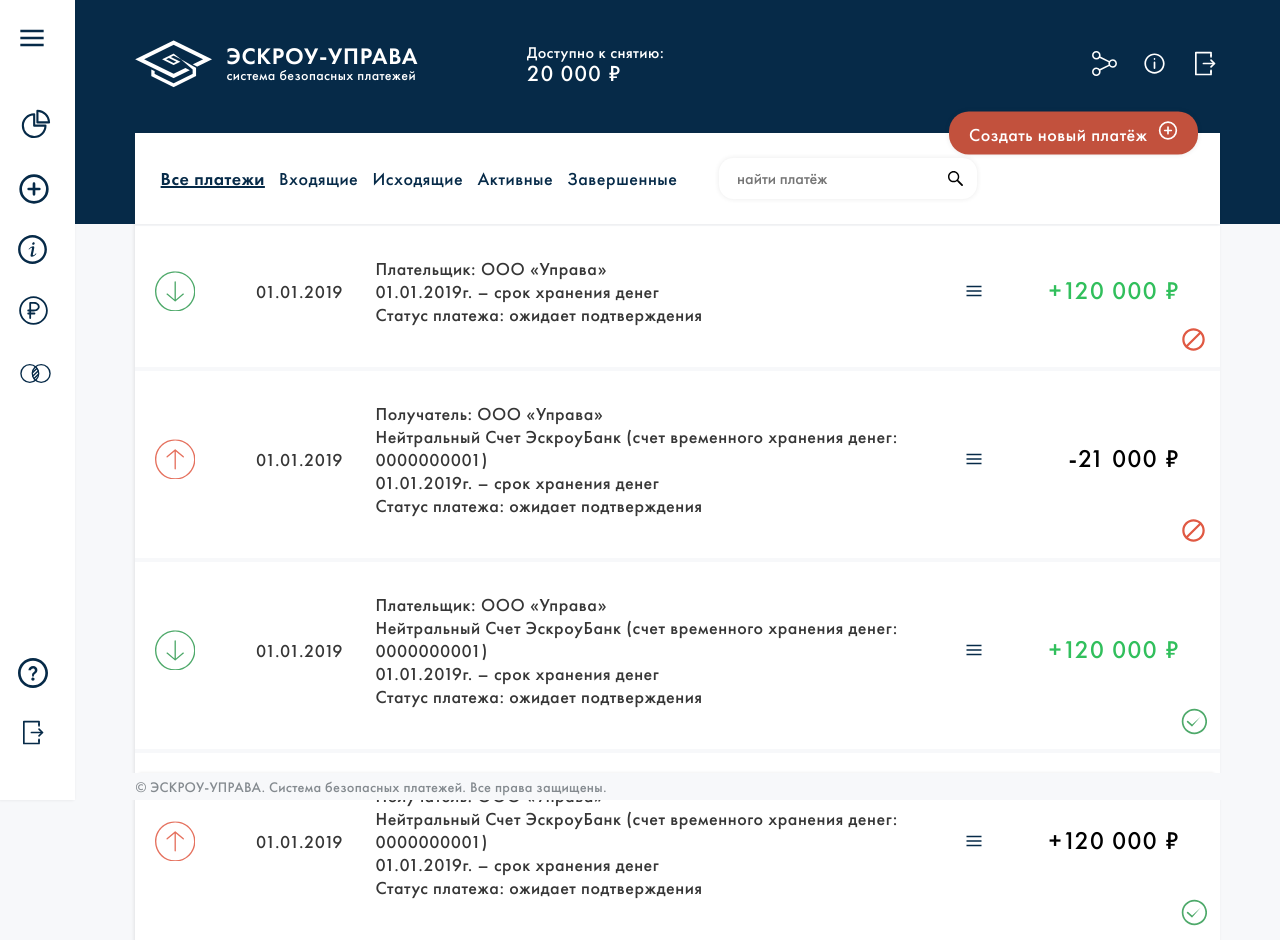
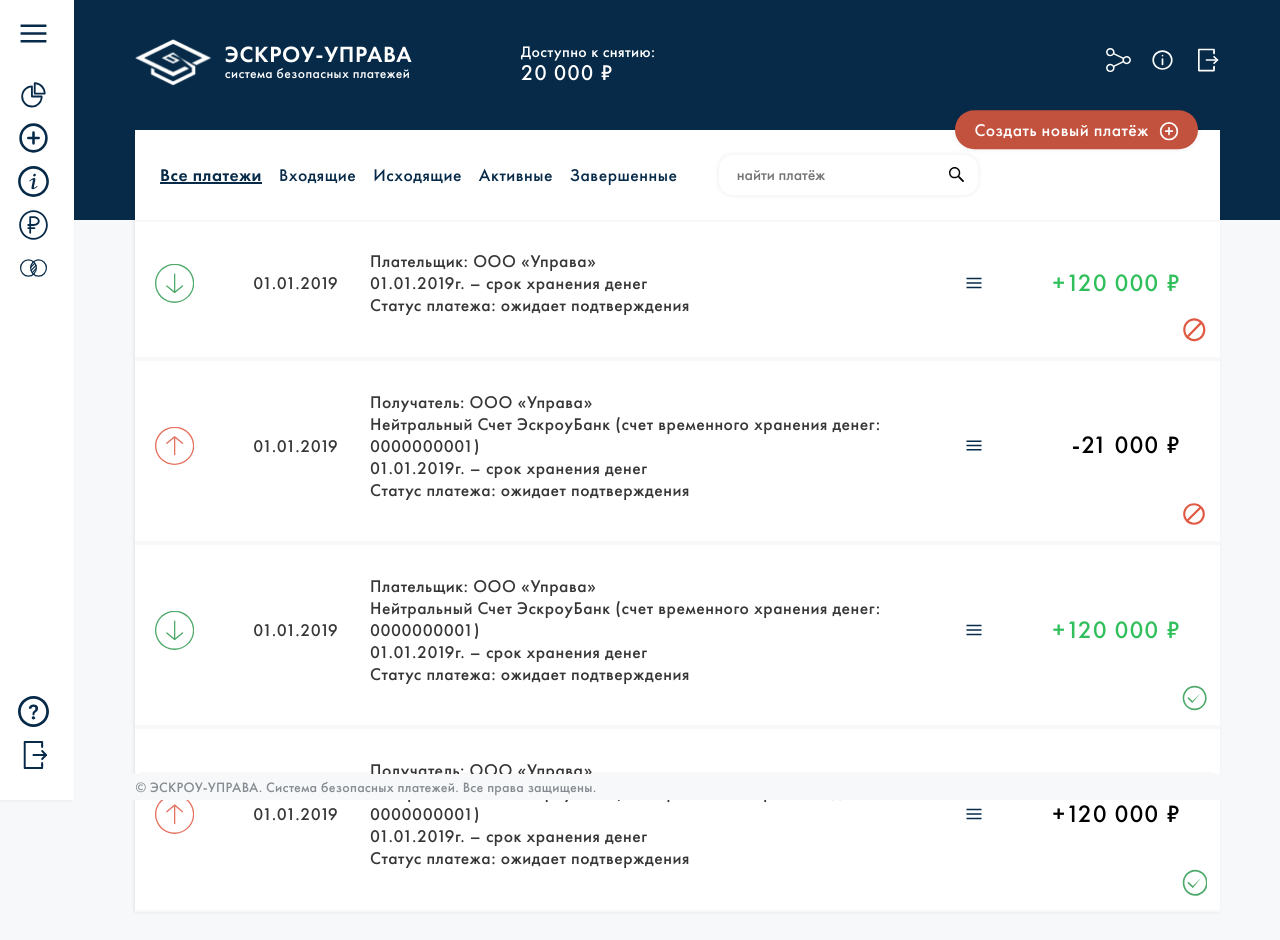
Before and after one commit to SidSpears69/Uprava, a website: page source/index.html in a window 1280 px wide. Drawn offline with Linux system fonts and the light colour scheme.

Commit message:
notebook

```diff
--- a/source/index.html
+++ b/source/index.html
@@ -24,9 +24,9 @@
                 </a>
                 <p class="page-header__info">Доступно к снятию: <span class="sum">20 000 ₽</span></p>
                 <nav class="page-header__menu">
-                    <a href="#" class="page-header__link"><img src="img/icons/share.svg" alt="Поделиться">Поделиться</a>
-                    <a href="#" class="page-header__link"><img src="img/icons/cabinet.svg" alt="Кабинет">Кабинет</a>
-                    <a href="#" class="page-header__link"><img src="img/icons/logout.svg" alt="Выйти">Выйти</a>
+                    <a href="#" class="page-header__link"><img src="img/icons/share.svg" alt="Поделиться"></a>
+                    <a href="#" class="page-header__link"><img src="img/icons/cabinet.svg" alt="Кабинет"></a>
+                    <a href="#" class="page-header__link"><img src="img/icons/logout.svg" alt="Выйти"></a>
                 </nav>
             </div>
             <div class="page-header__container page-header__container--menu">
@@ -49,17 +49,18 @@
     </header>
     <aside class="menu">
         <div class="overlay"></div>
-        <nav class="menu__wrapper">
-            <button class="button button--menu"><img class="menu__img" src="img/icons/burger.svg" alt="">Открыть меню</button>
+        <nav class="menu__nav">
+            <div class="menu__wrapper">
+                <button class="button button--menu"><img class="menu__img" src="img/icons/burger.svg" alt=""></button>
                 <ul class="menu__top">
-                <li class="menu__item"><a href="#"><img class="menu__img" src="img/icons/extract.svg" alt="Выписка">Выписка</a>
+                    <li class="menu__item"><a href="#"><img class="menu__img" src="img/icons/extract.svg" alt="Выписка"><span>Выписка</span></a>
                     </li>
-                <li class="menu__item"><a href="#"><img class="menu__img" src="img/icons/newpayment.svg" alt="Новый платеж">Новый
-                        платеж</a></li>
-                <li class="menu__item"><a href="#"><img class="menu__img" src="img/icons/cabinet-blue.svg" alt="Личный кабинет">Личный
-                        кабинет</a></li>
-                <li class="menu__item"><a href="#"><img class="menu__img" src="img/icons/tariffs.svg" alt="Тарифы">Тарифы</a></li>
-                <li class="menu__item"><a href="#"><img class="menu__img" src="img/icons/api.svg" alt="API">API</a></li>
+                    <li class="menu__item"><a href="#"><img class="menu__img" src="img/icons/newpayment.svg" alt="Новый платеж"><span>Новый
+                        платеж</span></a></li>
+                    <li class="menu__item"><a href="#"><img class="menu__img" src="img/icons/cabinet-blue.svg" alt="Личный кабинет"><span>Личный
+                        кабинет</span></a></li>
+                    <li class="menu__item"><a href="#"><img class="menu__img" src="img/icons/tariffs.svg" alt="Тарифы"><span>Тарифы</span></a></li>
+                    <li class="menu__item"><a href="#"><img class="menu__img" src="img/icons/api.svg" alt="API"><span>API</span></a></li>
                 </ul>
                 <p class="menu__text">Телефон горячей линии:
                     <a class="menu__link" href="tel:88008000000">8 (800) 800-00-00</a>
@@ -69,9 +70,10 @@
                 <p class="menu__text">г.Москва, ул. Звенигородская 25</p>
                 <ul class="menu__bottom">
                     <li class="menu__item"><a href="#"><img class="menu__img" src="img/icons/questions.svg"
-                            alt="Вопрос-ответ">Вопрос-ответ</a></li>
-                <li class="menu__item"><a href="#"><img class="menu__img" src="img/icons/logout-menu.svg" alt="Выйти">Выйти</a></li>
+                                alt="Вопрос-ответ"><span>Вопрос-ответ</span></a></li>
+                    <li class="menu__item"><a href="#"><img class="menu__img" src="img/icons/logout-menu.svg" alt="Выйти"><span>Выйти</span></a></li>
                 </ul>
+            </div>
         </nav>
     </aside>
     <main class="page-main">
--- a/source/js/script.js
+++ b/source/js/script.js
@@ -10,7 +10,7 @@ $(document).ready(function () {
             var width = $(".popup__content").outerWidth();
             var widthButton = $(this).outerWidth();
             var left = $(this).offset().left - width + widthButton;
-            var difference = top + $(".popup__content").outerHeight() + $("footer").outerHeight() - $(document).height();
+            var difference = top + $(".popup__content").outerHeight() + $("footer").outerHeight() - window.innerHeight;
             if (difference > 0) {
                 top = top - difference;
             }
@@ -20,6 +20,4 @@ $(document).ready(function () {
     $(".button--close").click(function () {
         $(".popup").removeClass("opened");
     })
-    $(".menu").theiaStickySidebar({
-    });
 })
--- a/source/less/button.less
+++ b/source/less/button.less
@@ -19,6 +19,10 @@
         }
     }
     &--menu {
-        width: 2rem;
+        width: 1.8em;
+        font-size: 1em;
+        height: 1.8em;
+        overflow: hidden;
+        flex-shrink: 0;
     }
 }
--- a/source/less/logo.less
+++ b/source/less/logo.less
@@ -1,6 +1,9 @@
 .logo {
     display: flex;
     align-items: center;
+    & img {
+        width: 4.3em;
+    }
 }
 .logo__name {
     font-family: 'FuturaPT-Demi';
--- a/source/less/menu-payment.less
+++ b/source/less/menu-payment.less
@@ -35,5 +35,7 @@
         color: @white;
        img {
            margin-left: 0.6em;
+           vertical-align: bottom;
+           width: 1.1em;
        }
 }
--- a/source/less/menu.less
+++ b/source/less/menu.less
@@ -2,33 +2,48 @@
     position: fixed;
     top: 0;
     height: 100vh;
-    width: 4.7rem;
     z-index: 1000;
     text-align: center;
     box-shadow: -1px 0px 3px 0 rgba(47, 47, 47, 0.1);
-    font-size: 0;
     overflow: hidden;
+    & .menu__item span,
+    & .menu__text {
+        display: none;
+    }
     &.opened {
         width:100%;
-        font-size: 1em;
+        & span,
+        & .menu__text {
+            display: block;
+        }
         & .menu__link--underline {
             text-decoration: 2px underline;
         }
+        & .menu__nav {
+            width: 14em;
+        }
     }
 }
-.menu__wrapper {
-    padding: 3vh 1.1rem;
+.menu__nav {
+    padding: 1em;
     height: 100%;
     display: flex;
     flex-direction: column;
     background: @white;
     position: relative;
-    width:16rem;
+    width:4.2em;
     text-align: left;
-    overflow: auto;
+    overflow-y: auto;
+    overflow-x: hidden;
+}
+.menu__wrapper {
+    display: flex;
+    flex-direction: column;
+    height: 100%;
+    min-height: 34.7em;
 }
 .menu__item {
-    margin-bottom: 3.8vh;
+    margin-bottom: calc(0.3em + 0.8vh);
     & a {
         display: flex;
         align-items: center;
@@ -38,20 +53,31 @@
     margin-top: auto;
 }
 .menu__img {
-    margin-right: 1.3rem;
+    margin-right: 1.2em;
+    width: 1.8em;
+    flex-shrink: 0;
 }
 .menu__top {
-    margin-top: 6.8vh;
-    margin-bottom: 1.5vh;
+    margin-top: calc(0.1em + 3.5vh);
+    margin-bottom: 0.4em;
 }
 .menu__text {
     color: @marine;
-    margin-bottom: 3.8vh;
+    margin-bottom: calc(0.1em + 3.5vh);
     &--address {
-        margin-bottom: 1.5vh;
+        margin-bottom: 0.4em;
     }
 }
 .menu__link {
     display: block;
-    margin: 1.5vh 0;
+    margin: 0.4em 0;
 }
+@media (max-height: 499px) {
+    .menu__top,
+    .menu__text {
+        margin-top: 1.3em;
+    }
+    .menu__item {
+        margin-bottom: 0.5em;
+    }
+}
--- a/source/less/page-header.less
+++ b/source/less/page-header.less
@@ -32,10 +32,11 @@
 }
 .page-header__menu {
     margin-left: auto;
-    font-size: 0;
+    display: flex;
 }
 .page-header__link {
     margin-right: 1.1rem;
+    width: 1.5em;
     &:last-child {
         margin-right: 0;
     }
--- a/source/less/scaffolding.less
+++ b/source/less/scaffolding.less
@@ -19,9 +19,11 @@
     font-weight: 500;
     font-style: normal;
 }
+
 * {
     box-sizing: border-box;
 }
+
 body {
     font-family: 'FuturaPT';
     font-size: 18px;
@@ -36,6 +38,7 @@ body {
     min-height: 100vh;
     letter-spacing: 0.03em;
 }
+
 img {
     max-width: 100%;
     height: auto;
@@ -51,55 +54,66 @@ a {
     text-decoration: none;
     color: @marine;
 }
+
 p {
     margin: 0;
 }
-input, textarea {
+
+input,
+textarea {
     outline: none;
 }
+
 figure {
     margin: 0;
 }
+
 .wrapper {
-    width:90%;
+    width: 90%;
     margin: 0 auto;
+
     &--payment {
         display: flex;
         flex-direction: column;
         position: relative;
     }
 }
+
 .sum {
     font-size: 1.4em;
     letter-spacing: 0.04em;
     display: block;
     line-height: 1;
 }
+
 .page-main {
     padding-left: 4.7rem;
     flex-grow: 1;
     display: flex;
-    margin-top: 224px;
-    margin-bottom: 26px;
+    margin-top: 12.4em;
+    margin-bottom: 1.4em;
 }
+
 .copyright {
     padding-left: 4.7rem;
     font-size: 0.8em;
     font-weight: 500;
     letter-spacing: 0.02em;
     color: @steel-grey;
-    width:100%;
+    width: 100%;
     margin: 0 auto;
     margin-top: auto;
     position: fixed;
     bottom: 0;
     z-index: 100;
     background-color: @pale-grey;
+
     & .wrapper {
         padding: 0.3em 0;
         box-shadow: -1px -5px 3px -5px rgba(47, 47, 47, 0.1);
     }
 }
+
 .overlay {
     position: absolute;
     width: 100%;
@@ -109,6 +123,24 @@ figure {
     background-color: @marine;
     opacity: 0.9;
 }
+
 .scroll-disabled {
     overflow: hidden;
 }
+
+@media (max-height: 820px) {
+    body {
+        font-size: calc(8px + 1.2vh);
+    }
+}
+
+@media (max-height: 499px) {
+    body {
+        font-size: 14px;
+    }
+}
+@media @large-widths {
+    body {
+        font-size: 14px;
+    }
+}
--- a/source/less/variables.less
+++ b/source/less/variables.less
@@ -8,7 +8,7 @@
 @black-two: #000000;
 @light-navy-blue: #26567e;
 @black-two: #000000;
-@tablet-widths: ~"(min-width: 768px)";
+@large-widths: ~"(max-width: 1199px)";
 @desktop-widths: ~"(min-width: 1280px)";
 @mobile-widths-only: ~"(max-width: 767px)";
 @retina: ~"(-webkit-min-device-pixel-ratio: 2) and (min-resolution: 144dpi) and (min-resolution: 2dppx)";
```
Also changed, not shown: source/css/style.css, source/css/style.min.css. Lines whose indentation alone changed are shown as unchanged.
